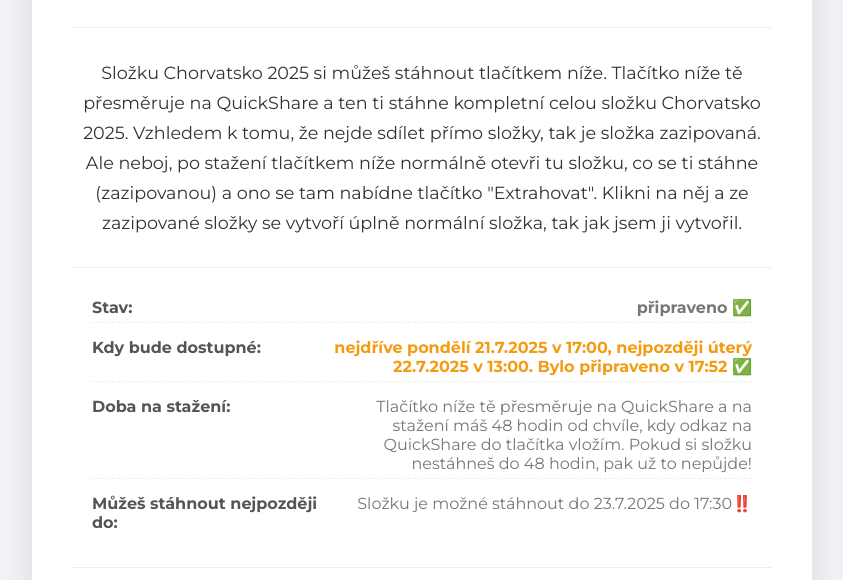
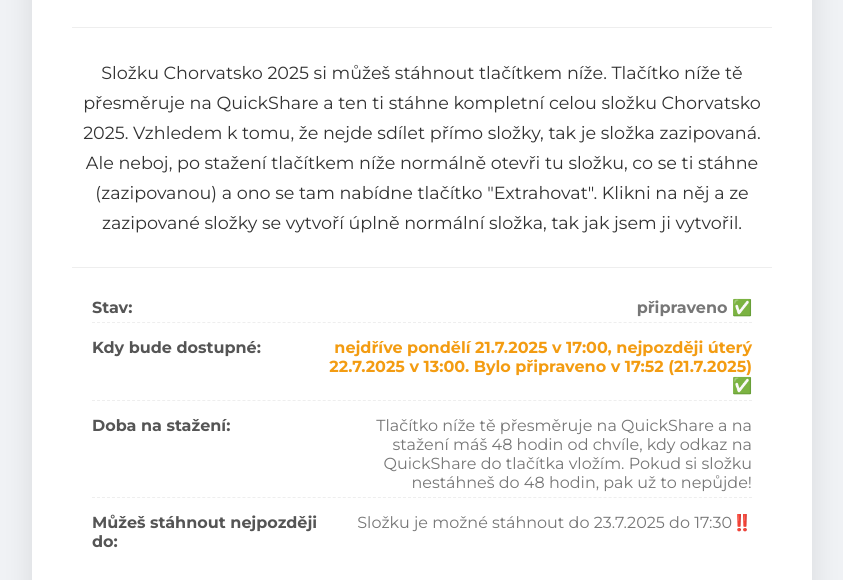
Before and after one commit to NTSsoftware-978page/chorvatsko2025, a plain HTML site: page index.html in a window 1280 px wide. Shown: the part 220-800 px from the top of the page, without its empty margins (218-1061 px from the left). Drawn offline with Linux system fonts and the light colour scheme.

Commit message:
Update index.html

```diff
--- a/index.html
+++ b/index.html
@@ -265,7 +265,7 @@
             </div>
             <div class="info-item">
                 <span class="info-label">Kdy bude dostupné:</span>
-                <span class="info-value available-soon">nejdříve pondělí 21.7.2025 v 17:00, nejpozději úterý 22.7.2025 v 13:00. Bylo připraveno v 17:52 ✅️</span>
+                <span class="info-value available-soon">nejdříve pondělí 21.7.2025 v 17:00, nejpozději úterý 22.7.2025 v 13:00. Bylo připraveno v 17:52 (21.7.2025) ✅️</span>
             </div>
             <div class="info-item">
                 <span class="info-label">Doba na stažení:</span>
```
